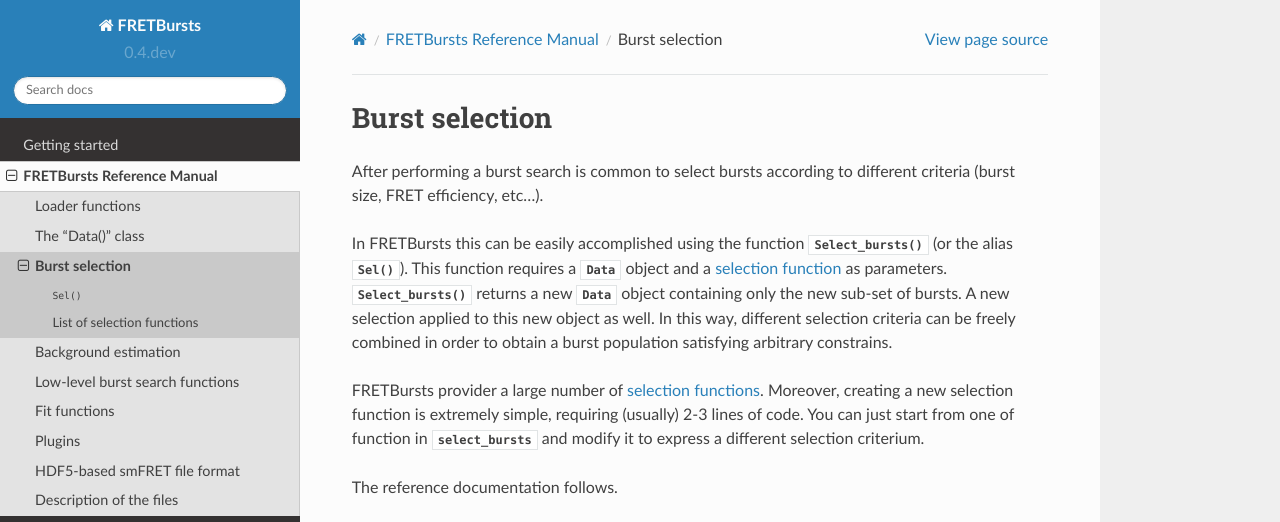
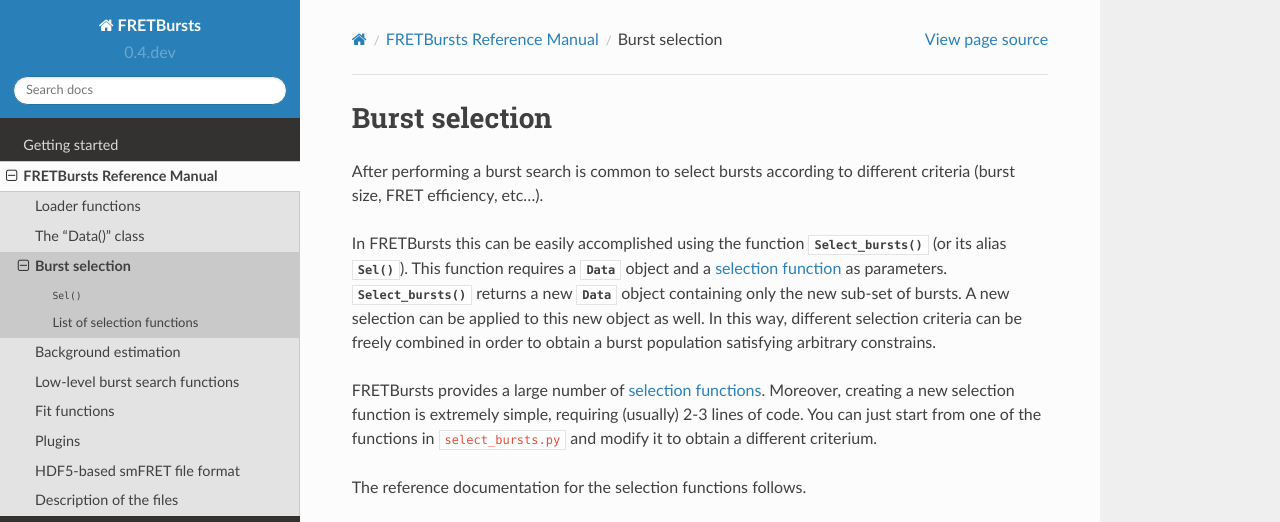
Before and after one commit to tritemio/FRETBursts, a Sphinx documentation site: the page built from docs/source/burst_selection.rst, in a window 1280 px wide and 1329 px high. Shown: the top 522 px of the window. Built offline with Sphinx 7.4.7 and the Read the Docs theme 2.0.0, drawn with Linux system fonts in a browser that asks for light colours; grey boxes are pictures that could not be loaded.

Commit message:
Docs: minor fixes in burst selection docs

```diff
--- a/docs/source/burst_selection.rst
+++ b/docs/source/burst_selection.rst
@@ -7,21 +7,21 @@
 different criteria (burst size, FRET efficiency, etc...).
 
 In FRETBursts this can be easily accomplished using the function
-:func:`Select_bursts` (or the alias :func:`Sel`). This function requires a
+:func:`Select_bursts` (or its alias :func:`Sel`). This function requires a
 :class:`Data` object and a :ref:`selection function <selection_functions>`
 as parameters. :func:`Select_bursts` returns a new :class:`Data` object
-containing only the new sub-set of bursts. A new selection applied to this
-new object as well. In this way, different
+containing only the new sub-set of bursts. A new selection can be applied
+to this new object as well. In this way, different
 selection criteria can be freely combined in order to obtain a
 burst population satisfying arbitrary constrains.
 
-FRETBursts provider a large number of
+FRETBursts provides a large number of
 :ref:`selection functions <selection_functions>`. Moreover, creating a new
 selection function is extremely simple, requiring (usually) 2-3 lines of code.
-You can just start from one of function in :mod:`select_bursts` and modify
-it to express a different selection criterium.
+You can just start from one of the functions in `select_bursts.py` and modify
+it to obtain a different criterium.
 
-The reference documentation follows.
+The reference documentation for the selection functions follows.
 
 .. autofunction:: Select_bursts
 
```
